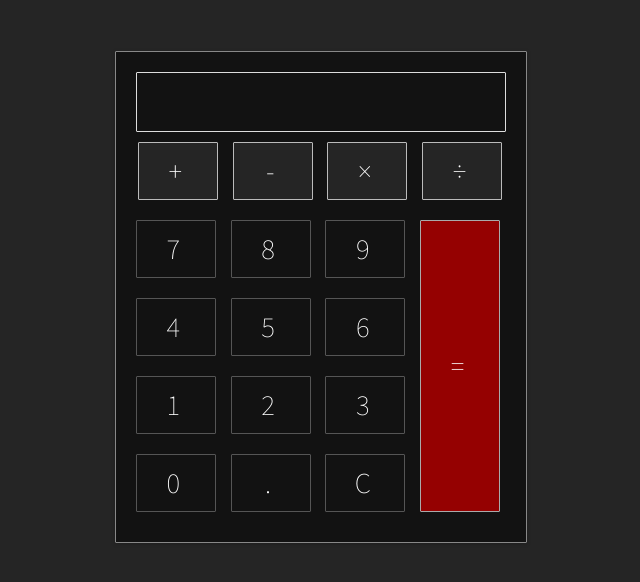
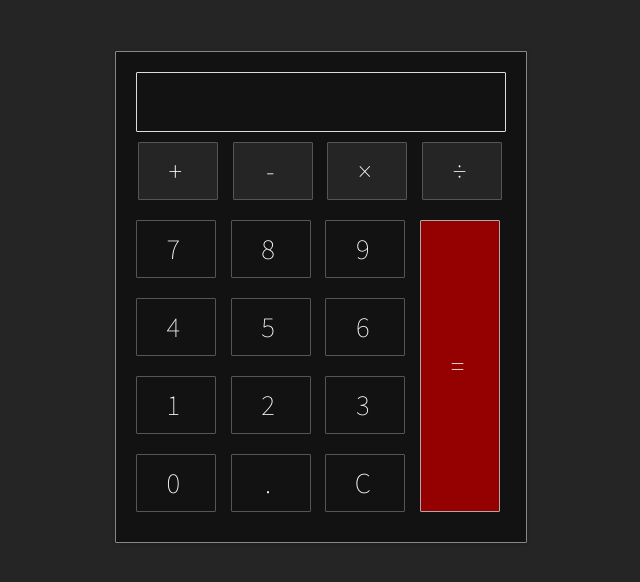
Before and after one commit to VitorKaeZ/calculadora-js, a plain HTML site: page index.html in a window 1280 px wide. Shown: the whole page, without its empty margins (319-959 px from the left). Drawn offline with Linux system fonts and the light colour scheme.

Commit message:
att: operator color

```diff
--- a/assets/css/style.css
+++ b/assets/css/style.css
@@ -57,7 +57,7 @@ body {
 
 .operators div {
     display: inline-block;
-    border: 1px solid #bbb;
+    border: 1px solid #555;
     border-radius: 1px;
     width: 80px;
     text-align: center;
```
